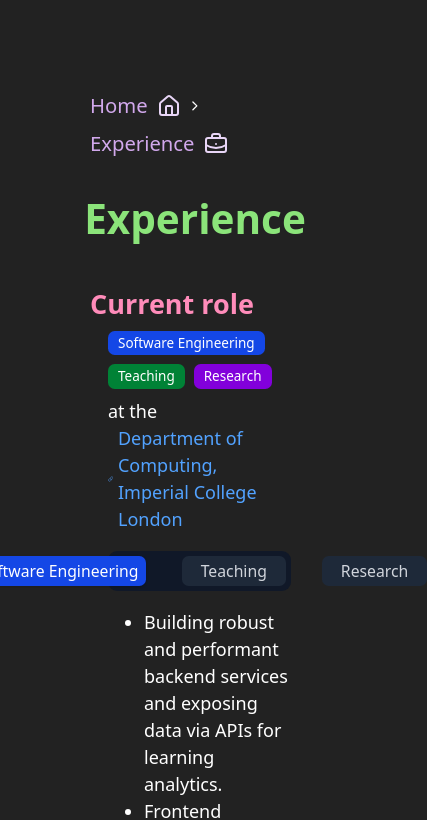
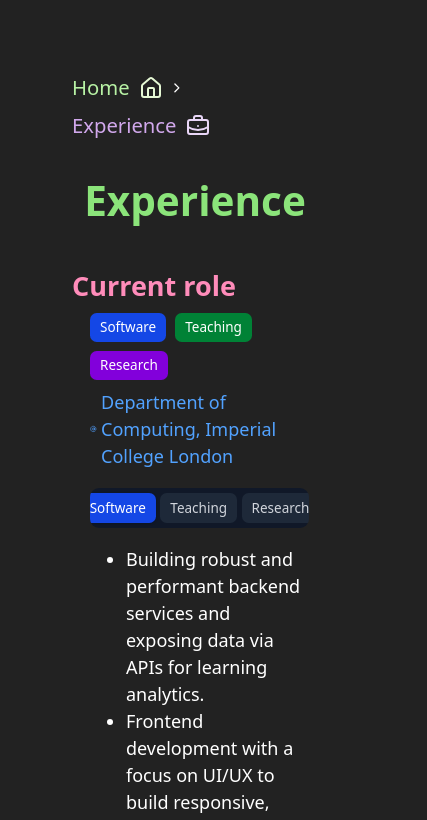
Before and after one commit to zaki-amin/personal-website, a Next.js app: page /experience in a window 390 px wide. Shown: the top 820 px of the page, 427 px wide, since content can reach past the window. Built offline with nearby package versions, Linux system fonts and the light colour scheme.

Commit message:
refactor: adjust page frame and mobile formatting

```diff
--- a/src/app/about/page.tsx
+++ b/src/app/about/page.tsx
@@ -14,7 +14,6 @@
 export default function About() {
   return (
     <PageFrame>
-      <div className='h-screen flex flex-col py-16 gap-8'>
       <BreadcrumbWithIcon icon={<AboutIcon />} />
       <PageHeader title='About' />
 
@@ -25,7 +24,6 @@
       <Subsection title='Hobbies'>
         <Hobbies />
       </Subsection>
-      </div>
     </PageFrame>
   )
 }
--- a/src/app/contact/page.tsx
+++ b/src/app/contact/page.tsx
@@ -15,7 +15,6 @@
 export default function About() {
   return (
     <PageFrame>
-      <div className='h-screen flex flex-col py-16 gap-8'>
       <BreadcrumbWithIcon icon={<ContactIcon />} />
       <PageHeader title='Contact' />
 
@@ -41,7 +40,6 @@
       <Subsection title='Get In Touch!'>
         <EmailForm />
       </Subsection>
-      </div>
     </PageFrame>
   )
 }
--- a/src/app/experience/page.tsx
+++ b/src/app/experience/page.tsx
@@ -15,7 +15,6 @@
 export default function Experience() {
   return (
     <PageFrame>
-      <div className='h-screen flex flex-col py-16 gap-8'>
       <BreadcrumbWithIcon icon={<ExperienceIcon />} />
       <PageHeader title='Experience' />
 
@@ -43,7 +42,6 @@
           />
         </div>
       </Subsection>
-      </div>
     </PageFrame>
   )
 }
--- a/src/myComponents/IconWithText.tsx
+++ b/src/myComponents/IconWithText.tsx
@@ -4,19 +4,20 @@
 interface IconWithTextProps {
   icon: ReactNode
   text: string
+  isHome?: boolean
 }
 
-const IconWithText: FC<IconWithTextProps> = ({ icon, text }) => {
+const IconWithText: FC<IconWithTextProps> = ({ icon, text, isHome }) => {
   return (
     <span className='flex items-center gap-2'>
-      <span className='text-lg text-accent-200'>{text}</span>
-      <span className='text-accent-100'>{icon}</span>
+      <span className={isHome ? 'text-lg text-primary-200' : 'text-lg text-accent-200'}>{text}</span>
+      <span className={isHome ? 'text-primary-100' : 'text-accent-100'}>{icon}</span>
     </span>
   )
 }
 
 export const HomeIcon: FC = () => {
-  return <IconWithText icon={<icons.House />} text='Home' />
+  return <IconWithText icon={<icons.House />} text='Home' isHome/>
 }
 
 export const ExperienceIcon: FC = () => {
--- a/src/myComponents/experience/CurrentRoleSummary.tsx
+++ b/src/myComponents/experience/CurrentRoleSummary.tsx
@@ -5,6 +5,7 @@
 import TeachingResponsibilities from '@/myComponents/experience/TeachingResponsibilities'
 import Research from '@/myComponents/experience/Research'
 import SoftwareEngineering from '@/myComponents/experience/SoftwareEngineering'
+import { AtSignIcon } from 'lucide-react'
 
 const tabTriggerBase =
   'flex-1 px-4 py-2 rounded-md transition-colors w-full ' +
@@ -20,42 +21,53 @@
 const CurrentRoleSummary: FC = () => {
   return (
     <div className='space-y-8'>
-      <div className='flex flex-wrap gap-2 mb-4'>
-        <Badge variant='default' className='bg-blue-700 hover:bg-blue-200'>
-          Software Engineering
-        </Badge>
-        <Badge variant='default' className='bg-green-700 hover:bg-green-200'>
-          Teaching
-        </Badge>
-        <Badge variant='default' className='bg-purple-700 hover:bg-purple-200'>
-          Research
-        </Badge>
-        <p>
-          at the{' '}
+      <div className='space-y-3 mb-4'>
+        <div className='flex flex-wrap gap-2'>
+          <Badge
+            variant='default'
+            className='bg-blue-700 hover:bg-blue-200 text-xs sm:text-sm px-2 py-1'
+          >
+            <span className='hidden sm:inline'>Software Engineering</span>
+            <span className='sm:hidden'>Software</span>
+          </Badge>
+          <Badge
+            variant='default'
+            className='bg-green-700 hover:bg-green-200 text-xs sm:text-sm px-2 py-1'
+          >
+            Teaching
+          </Badge>
+          <Badge
+            variant='default'
+            className='bg-purple-700 hover:bg-purple-200 text-xs sm:text-sm px-2 py-1'
+          >
+            Research
+          </Badge>
           <HoverLink
             href='https://www.imperial.ac.uk/computing/'
             text='Department of Computing, Imperial College London'
+            icon={<AtSignIcon size={14}/>}
           />
-        </p>
+        </div>
       </div>
 
       <Tabs defaultValue='software' className='w-full'>
-        <TabsList className='flex bg-gray-900 rounded-lg p-1 mb-2 gap-8 w-full'>
+        <TabsList className='flex bg-gray-900 rounded-lg p-1 mb-2 gap-1 sm:gap-8 w-full overflow-x-auto'>
           <TabsTrigger
             value='software'
-            className={`${tabTriggerBase} ${tabVariants.software}`}
+            className={`${tabTriggerBase} ${tabVariants.software} flex-shrink-0 text-xs sm:text-sm px-2 sm:px-4 py-2`}
           >
-            Software Engineering
+            <span className='hidden sm:inline'>Software Engineering</span>
+            <span className='sm:hidden'>Software</span>
           </TabsTrigger>
           <TabsTrigger
             value='teaching'
-            className={`${tabTriggerBase} ${tabVariants.teaching}`}
+            className={`${tabTriggerBase} ${tabVariants.teaching} flex-shrink-0 text-xs sm:text-sm px-2 sm:px-4 py-2`}
           >
             Teaching
           </TabsTrigger>
           <TabsTrigger
             value='research'
-            className={`${tabTriggerBase} ${tabVariants.research}`}
+            className={`${tabTriggerBase} ${tabVariants.research} flex-shrink-0 text-xs sm:text-sm px-2 sm:px-4 py-2`}
           >
             Research
           </TabsTrigger>
--- a/src/myComponents/layout/PageFrame.tsx
+++ b/src/myComponents/layout/PageFrame.tsx
@@ -5,7 +5,7 @@
 }
 
 const PageFrame: FC<PageFrameProps> = ({ children }) => {
-  return <div className='p-4 md:p-8 lg:p-12'>{children}</div>
+  return <div className='min-h-screen flex flex-col py-16 gap-8'>{children}</div>
 }
 
 export default PageFrame
```
Lines whose indentation alone changed are shown as unchanged.
